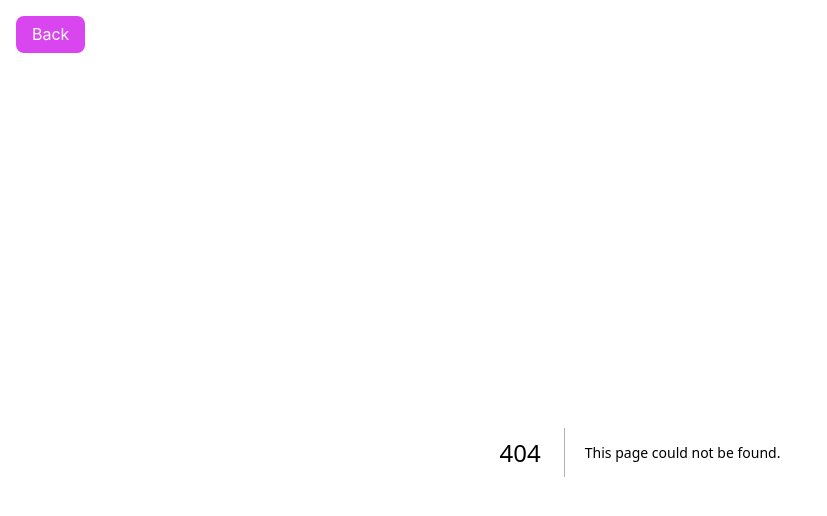
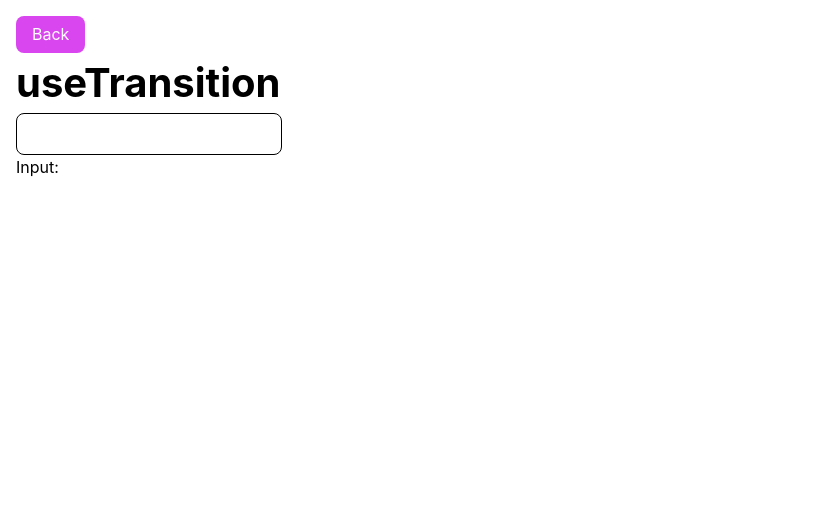
Before and after one commit to emanuelefavero/react-19, a Next.js app: page /use-transition in a window 1280 px wide. Before the commit this address had no page. Shown: the top 516 px of the page, without its empty margins (0-827 px from the left). Built offline with nearby package versions, Linux system fonts and the light colour scheme.

Commit message:
feat: add use-transition

```diff
--- a/app/page.js
+++ b/app/page.js
@@ -49,6 +49,9 @@ export default function Home() {
           <li>
             <Link href='/search'>Search</Link>
           </li>
+          <li>
+            <Link href='/use-transition'>useTransition</Link>
+          </li>
         </ul>
       </nav>
     </>
--- /dev/null
+++ b/app/use-transition/page.js
@@ -0,0 +1,36 @@
+'use client'
+
+import { useState } from 'react'
+
+export default function Page() {
+  const [input, setInput] = useState('')
+  const [list, setList] = useState([])
+
+  const handleChange = (e) => {
+    const value = e.target.value
+    setInput(value)
+
+    // Simulate a slow process
+    const newList = []
+    const LIST_SIZE = 6000 // ? Adjust this value for your system
+    for (let i = 0; i < LIST_SIZE; i++) {
+      newList.push(value)
+    }
+    setList(newList)
+  }
+
+  return (
+    <>
+      <h1>useTransition</h1>
+
+      <input type='text' value={input} onChange={handleChange} />
+      <p>Input: {input}</p>
+
+      <ul>
+        {list.map((item, index) => (
+          <li key={index}>{item}</li>
+        ))}
+      </ul>
+    </>
+  )
+}
```
